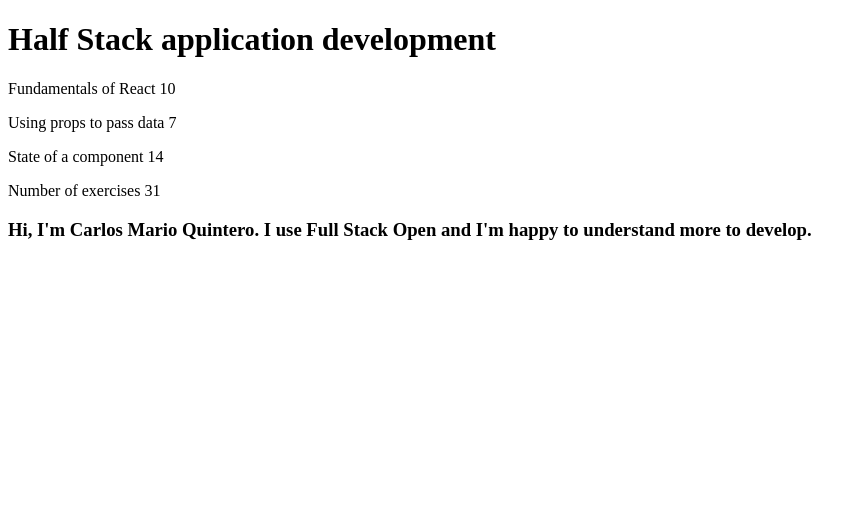
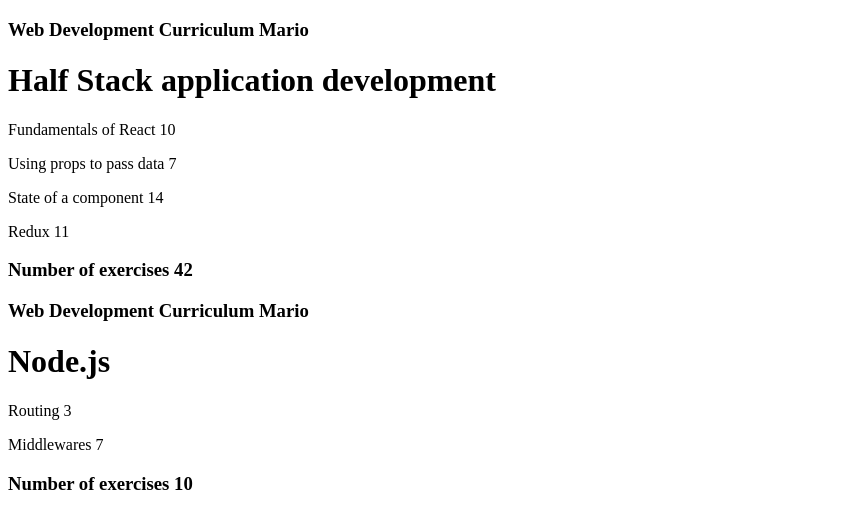
Before and after one commit to Cmquintero/fullstackParteDos, a React (Vite) app: page / in a window 1280 px wide. Shown: the top 528 px of the page, without its empty margins (0-866 px from the left). Built offline with nearby package versions, Linux system fonts and the light colour scheme.

Commit message:
parte2 ejercico2.4

```diff
--- a/src/App.jsx
+++ b/src/App.jsx
@@ -10,7 +10,8 @@
 
 const Footer = (props) => <h3>{props.message}</h3>
 
-const Total = (props) => <p>Number of exercises {props.total}</p>
+const Total = (props) => <h3>Number of exercises {props.total}</h3>
+const Midel = (props) =><h3>{props.midel}</h3>
 
 const Content = ({ parts }) => {
   return (
@@ -22,11 +23,13 @@
   )
 }
 
-const Course = ({ course }) => {
+
+const Course = ({ course,midel }) => {
   const total = course.parts.reduce((sum, part) => sum + part.exercises, 0)
 
   return (
     <div>
+      <Midel midel={midel}/>
       <Header course={course.name} />
       <Content parts={course.parts} />
       <Total total={total} />
@@ -36,10 +39,11 @@
 }
 
 const App = () => {
-  const course = {
+  const Midel ="Web Development Curriculum Mario";
+  const courses = [
+    {
+      name: 'Half Stack application development',
       id: 1,
-    text: "Hi, I'm Carlos Mario Quintero. I use Full Stack Open and I'm happy to understand more to develop.",
-    name: 'Half Stack application development',
       parts: [
         {
           name: 'Fundamentals of React',
@@ -55,11 +59,37 @@
           name: 'State of a component',
           exercises: 14,
           id: 3
+        },
+        {
+          name: 'Redux',
+          exercises: 11,
+          id: 4
+        }
+      ]
+    },
+    {
+      name: 'Node.js',
+      id: 2,
+      parts: [
+        {
+          name: 'Routing',
+          exercises: 3,
+          id: 1
+        },
+        {
+          name: 'Middlewares',
+          exercises: 7,
+          id: 2
         }
       ]
     }
-
-  return <Course course={course} />
+  ]
+  return (
+    <div>
+      {courses.map(course => (
+        <Course course={course} midel={Midel} />
+      ))}
+    </div>
+  )
 }
-
 export default App
```
Lines whose indentation alone changed are shown as unchanged.
